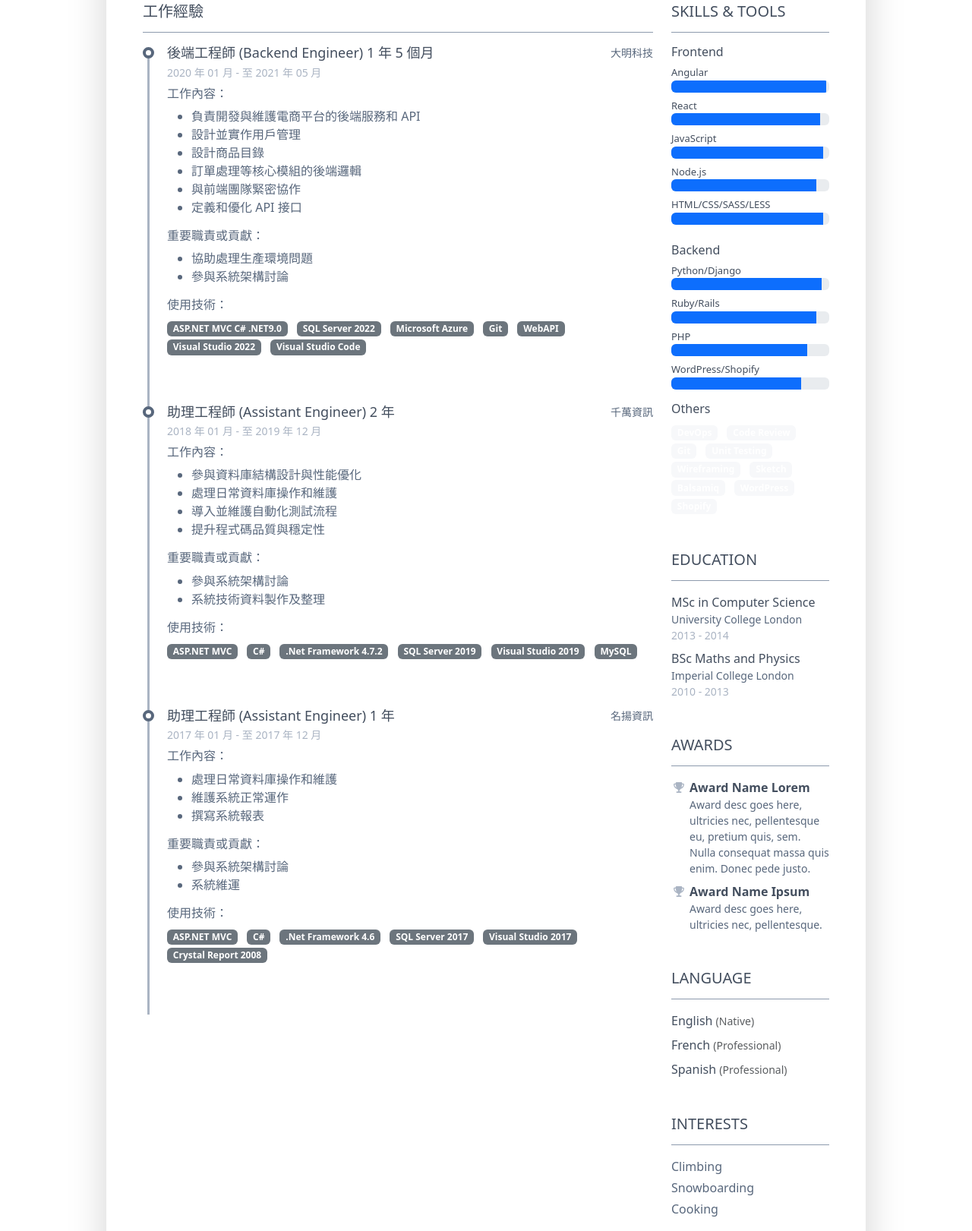
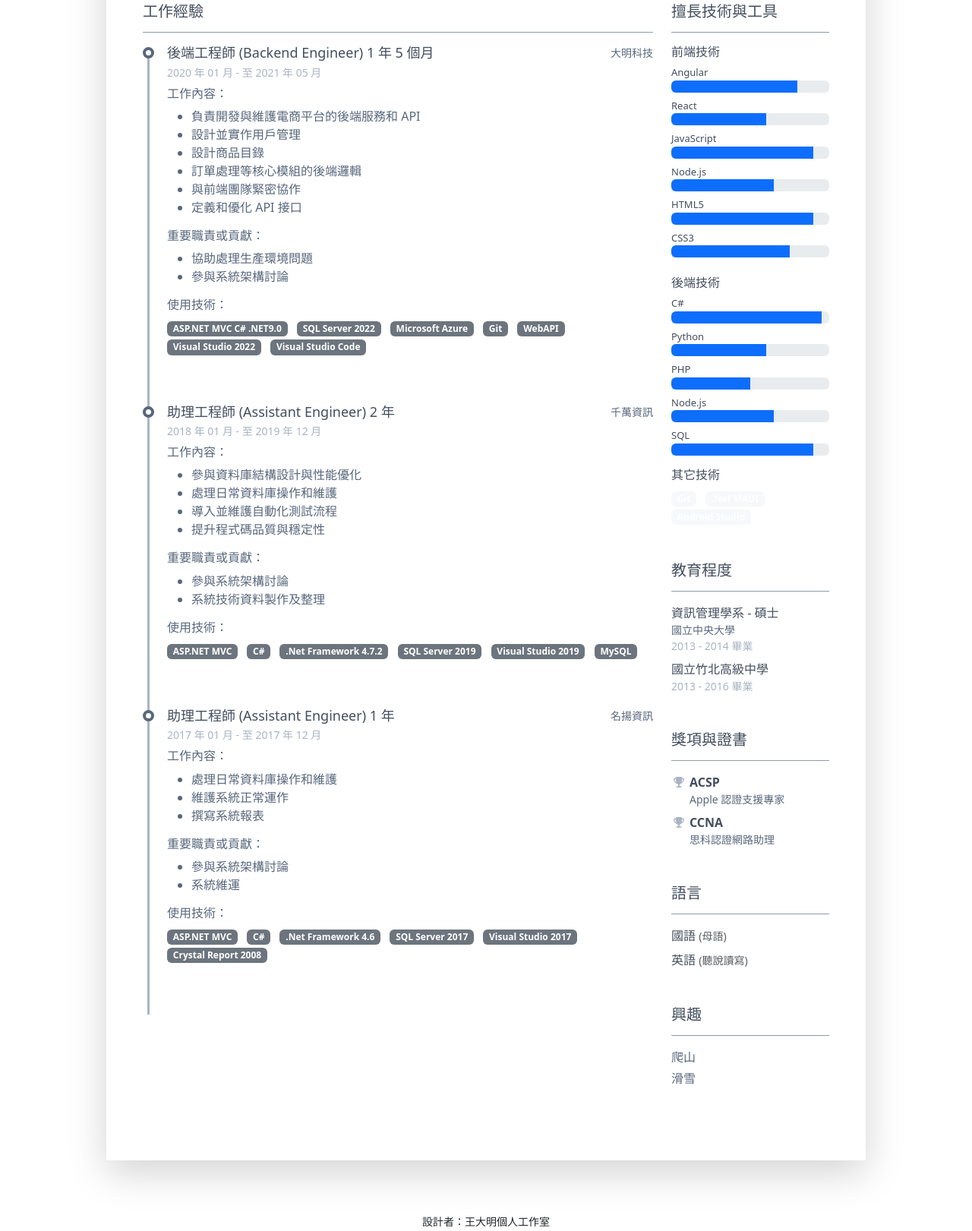
Before and after one commit to Applejam88/pillar-theme, a plain HTML site: page index.html in a window 1280 px wide. Shown: the part 727-2348 px from the top of the page at 76% size. Drawn offline with nearby package versions, Linux system fonts and the light colour scheme.

Commit message:
Content update 2

```diff
--- a/index.html
+++ b/index.html
@@ -248,142 +248,171 @@
 				    </div>
 				    <div class="col-lg-3">
 						<section class="resume-section skills-section mb-5">
-						    <h2 class="resume-section-title text-uppercase font-weight-bold pb-3 mb-3">Skills &amp; Tools</h2>
+							<h2 class="resume-section-title text-uppercase font-weight-bold pb-3 mb-3">擅長技術與工具</h2>
 							<div class="resume-section-content">
 								<div class="resume-skill-item">
-							        <h4 class="resume-skills-cat font-weight-bold">Frontend</h4>
+									<h4 class="resume-skills-cat font-weight-bold">前端技術</h4>
 									<ul class="list-unstyled mb-4">
 										<li class="mb-2">
 											<div class="resume-skill-name">Angular</div>
 											<div class="progress resume-progress">
-											    <div class="progress-bar theme-progress-bar-dark" role="progressbar" style="width: 98%" aria-valuenow="25" aria-valuemin="0" aria-valuemax="100"></div>
+												<div class="progress-bar theme-progress-bar-dark" role="progressbar"
+													style="width: 80%" aria-valuenow="25" aria-valuemin="0"
+													aria-valuemax="100"></div>
 											</div>
 										</li>
 										<li class="mb-2">
 											<div class="resume-skill-name">React</div>
 											<div class="progress resume-progress">
-											    <div class="progress-bar theme-progress-bar-dark" role="progressbar" style="width: 94%" aria-valuenow="25" aria-valuemin="0" aria-valuemax="100"></div>
+												<div class="progress-bar theme-progress-bar-dark" role="progressbar"
+													style="width: 60%" aria-valuenow="25" aria-valuemin="0"
+													aria-valuemax="100"></div>
 											</div>
 										</li>
 										<li class="mb-2">
 											<div class="resume-skill-name">JavaScript</div>
 											<div class="progress resume-progress">
-											    <div class="progress-bar theme-progress-bar-dark" role="progressbar" style="width: 96%" aria-valuenow="25" aria-valuemin="0" aria-valuemax="100"></div>
+												<div class="progress-bar theme-progress-bar-dark" role="progressbar"
+													style="width: 90%" aria-valuenow="25" aria-valuemin="0"
+													aria-valuemax="100"></div>
 											</div>
 										</li>
-
 										<li class="mb-2">
 											<div class="resume-skill-name">Node.js</div>
 											<div class="progress resume-progress">
-											    <div class="progress-bar theme-progress-bar-dark" role="progressbar" style="width: 92%" aria-valuenow="25" aria-valuemin="0" aria-valuemax="100"></div>
+												<div class="progress-bar theme-progress-bar-dark" role="progressbar"
+													style="width: 65%" aria-valuenow="25" aria-valuemin="0"
+													aria-valuemax="100"></div>
 											</div>
 										</li>
 										<li class="mb-2">
-								            <div class="resume-skill-name">HTML/CSS/SASS/LESS</div>
+											<div class="resume-skill-name">HTML5</div>
 											<div class="progress resume-progress">
-											    <div class="progress-bar theme-progress-bar-dark" role="progressbar" style="width: 96%" aria-valuenow="25" aria-valuemin="0" aria-valuemax="100"></div>
+												<div class="progress-bar theme-progress-bar-dark" role="progressbar"
+													style="width: 90%" aria-valuenow="25" aria-valuemin="0"
+													aria-valuemax="100"></div>
+											</div>
+										</li>
+										<li class="mb-2">
+											<div class="resume-skill-name">CSS3</div>
+											<div class="progress resume-progress">
+												<div class="progress-bar theme-progress-bar-dark" role="progressbar"
+													style="width: 75%" aria-valuenow="25" aria-valuemin="0"
+													aria-valuemax="100"></div>
 											</div>
 										</li>
 									</ul>
 								</div><!--//resume-skill-item-->
-
 								<div class="resume-skill-item">
-						            <h4 class="resume-skills-cat font-weight-bold">Backend</h4>
+									<h4 class="resume-skills-cat font-weight-bold">後端技術</h4>
 									<ul class="list-unstyled">
 										<li class="mb-2">
-								            <div class="resume-skill-name">Python/Django</div>
+											<div class="resume-skill-name">C#</div>
 											<div class="progress resume-progress">
-											    <div class="progress-bar theme-progress-bar-dark" role="progressbar" style="width: 95%" aria-valuenow="25" aria-valuemin="0" aria-valuemax="100"></div>
+												<div class="progress-bar theme-progress-bar-dark" role="progressbar"
+													style="width: 95%" aria-valuenow="25" aria-valuemin="0"
+													aria-valuemax="100"></div>
 											</div>
 										</li>
 										<li class="mb-2">
-								            <div class="resume-skill-name">Ruby/Rails</div>
+											<div class="resume-skill-name">Python</div>
 											<div class="progress resume-progress">
-											    <div class="progress-bar theme-progress-bar-dark" role="progressbar" style="width: 92%" aria-valuenow="25" aria-valuemin="0" aria-valuemax="100"></div>
+												<div class="progress-bar theme-progress-bar-dark" role="progressbar"
+													style="width: 60%" aria-valuenow="25" aria-valuemin="0"
+													aria-valuemax="100"></div>
 											</div>
 										</li>
 										<li class="mb-2">
 											<div class="resume-skill-name">PHP</div>
 											<div class="progress resume-progress">
-											    <div class="progress-bar theme-progress-bar-dark" role="progressbar" style="width: 86%" aria-valuenow="25" aria-valuemin="0" aria-valuemax="100"></div>
+												<div class="progress-bar theme-progress-bar-dark" role="progressbar"
+													style="width: 50%" aria-valuenow="25" aria-valuemin="0"
+													aria-valuemax="100"></div>
 											</div>
 										</li>
 										<li class="mb-2">
-								            <div class="resume-skill-name">WordPress/Shopify</div>
+											<div class="resume-skill-name">Node.js</div>
 											<div class="progress resume-progress">
-											    <div class="progress-bar theme-progress-bar-dark" role="progressbar" style="width: 82%" aria-valuenow="25" aria-valuemin="0" aria-valuemax="100"></div>
+												<div class="progress-bar theme-progress-bar-dark" role="progressbar"
+													style="width: 65%" aria-valuenow="25" aria-valuemin="0"
+													aria-valuemax="100"></div>
+											</div>
+										</li>
+										<li class="mb-2">
+											<div class="resume-skill-name">SQL</div>
+											<div class="progress resume-progress">
+												<div class="progress-bar theme-progress-bar-dark" role="progressbar"
+													style="width: 90%" aria-valuenow="25" aria-valuemin="0"
+													aria-valuemax="100"></div>
 											</div>
 										</li>
 									</ul>
 								</div><!--//resume-skill-item-->
-
 								<div class="resume-skill-item">
-						            <h4 class="resume-skills-cat font-weight-bold">Others</h4>
+									<h4 class="resume-skills-cat font-weight-bold">其它技術</h4>
 									<ul class="list-inline">
-							            <li class="list-inline-item"><span class="badge badge-light">DevOps</span></li>
-							            <li class="list-inline-item"><span class="badge badge-light">Code Review</span></li>
 										<li class="list-inline-item"><span class="badge badge-light">Git</span></li>
-							            <li class="list-inline-item"><span class="badge badge-light">Unit Testing</span></li>
-							            <li class="list-inline-item"><span class="badge badge-light">Wireframing</span></li>
-							            <li class="list-inline-item"><span class="badge badge-light">Sketch</span></li>
-							            <li class="list-inline-item"><span class="badge badge-light">Balsamiq</span></li>
-							            <li class="list-inline-item"><span class="badge badge-light">WordPress</span></li>
-							            <li class="list-inline-item"><span class="badge badge-light">Shopify</span></li>
+										<li class="list-inline-item"><span class="badge badge-light">.Net MAUI</span></li>
+										<li class="list-inline-item"><span class="badge badge-light">Android Studio</span></li>
 									</ul>
 								</div><!--//resume-skill-item-->
 							</div><!--resume-section-content-->
 						</section><!--//skills-section-->
 						<section class="resume-section education-section mb-5">
-						    <h2 class="resume-section-title text-uppercase font-weight-bold pb-3 mb-3">Education</h2>
+							<h2 class="resume-section-title text-uppercase font-weight-bold pb-3 mb-3">教育程度</h2>
 							<div class="resume-section-content">
 								<ul class="list-unstyled">
 									<li class="mb-2">
-								        <div class="resume-degree font-weight-bold">MSc in Computer Science</div>
-								        <div class="resume-degree-org">University College London</div>
-								        <div class="resume-degree-time">2013 - 2014</div>
+										<div class="resume-degree font-weight-bold">資訊管理學系 - 碩士</div>
+										<div class="resume-degree-org">國立中央大學</div>
+										<div class="resume-degree-time">2013 - 2014 畢業</div>
 									</li>
 									<li>
-								        <div class="resume-degree font-weight-bold">BSc Maths and Physics</div>
-								        <div class="resume-degree-org">Imperial College London</div>
-								        <div class="resume-degree-time">2010 - 2013</div>
+										<div class="resume-degree font-weight-bold">國立竹北高級中學</div>
+										<div class="resume-degree-time">2013 - 2016 畢業</div>
 									</li>
 								</ul>
 							</div>
 						</section><!--//education-section-->
+
 						<section class="resume-section reference-section mb-5">
-						    <h2 class="resume-section-title text-uppercase font-weight-bold pb-3 mb-3">Awards</h2>
+							<h2 class="resume-section-title text-uppercase font-weight-bold pb-3 mb-3">獎項與證書</h2>
 							<div class="resume-section-content">
 								<ul class="list-unstyled resume-awards-list">
 									<li class="mb-2 ps-4 position-relative">
-								        <i class="resume-award-icon fas fa-trophy position-absolute" data-fa-transform="shrink-2"></i>
-								        <div class="resume-award-name">Award Name Lorem</div>
-								        <div class="resume-award-desc">Award desc goes here, ultricies nec, pellentesque eu, pretium quis, sem. Nulla consequat massa quis enim. Donec pede justo.</div>
+										<i class="resume-award-icon fas fa-trophy position-absolute"
+											data-fa-transform="shrink-2"></i>
+										<div class="resume-award-name">ACSP</div>
+										<div class="resume-award-desc">Apple 認證支援專家</div>
 									</li>
 									<li class="mb-0 ps-4 position-relative">
-								        <i class="resume-award-icon fas fa-trophy position-absolute" data-fa-transform="shrink-2"></i>
-								        <div class="resume-award-name">Award Name Ipsum</div>
-								        <div class="resume-award-desc">Award desc goes here, ultricies nec, pellentesque.</div>
+										<i class="resume-award-icon fas fa-trophy position-absolute"
+											data-fa-transform="shrink-2"></i>
+										<div class="resume-award-name">CCNA</div>
+										<div class="resume-award-desc">思科認證網路助理</div>
 									</li>
 								</ul>
 							</div>
-					    </section><!--//interests-section-->
+						</section><!--//awards-section-->
 						<section class="resume-section language-section mb-5">
-						    <h2 class="resume-section-title text-uppercase font-weight-bold pb-3 mb-3">Language</h2>
+							<h2 class="resume-section-title text-uppercase font-weight-bold pb-3 mb-3">語言</h2>
 							<div class="resume-section-content">
 								<ul class="list-unstyled resume-lang-list">
-								    <li class="mb-2"><span class="resume-lang-name font-weight-bold">English</span> <small class="text-muted font-weight-normal">(Native)</small></li>
-								    <li class="mb-2 align-middle"><span class="resume-lang-name font-weight-bold">French</span> <small class="text-muted font-weight-normal">(Professional)</small></li>
-								    <li><span class="resume-lang-name font-weight-bold">Spanish</span> <small class="text-muted font-weight-normal">(Professional)</small></li>
+									<li class="mb-2"><span class="resume-lang-name font-weight-bold">國語</span>
+										<small class="text-muted font-weight-normal">(母語)</small>
+									</li>
+									<li class="mb-2 align-middle"><span
+											class="resume-lang-name font-weight-bold">英語</span> <small
+											class="text-muted font-weight-normal">(聽說讀寫)</small></li>
 								</ul>
 							</div>
 						</section><!--//language-section-->
 						<section class="resume-section interests-section mb-5">
-						    <h2 class="resume-section-title text-uppercase font-weight-bold pb-3 mb-3">Interests</h2>
+							<h2 class="resume-section-title text-uppercase font-weight-bold pb-3 mb-3">興趣</h2>
 							<div class="resume-section-content">
 								<ul class="list-unstyled">
-								    <li class="mb-1">Climbing</li>
-								    <li class="mb-1">Snowboarding</li>
-								    <li class="mb-1">Cooking</li>
+									<li class="mb-1">爬山</li>
+									<li class="mb-1">滑雪</li>
 								</ul>
 							</div>
 						</section><!--//interests-section-->
@@ -399,7 +428,7 @@
 
 	<footer class="footer text-center pt-2 pb-5">
 		<!--/* This template is free as long as you keep the footer attribution link. If you'd like to use the template without the attribution link, you can buy the commercial license via our website: themes.3rdwavemedia.com Thank you for your support. :) */-->
-        <small class="copyright">Designed with <span class="sr-only">love</span><i class="fas fa-heart"></i> by <a href="http://themes.3rdwavemedia.com" target="_blank">Xiaoying Riley</a> for developers</small>
+		<small class="copyright">設計者：王大明個人工作室</small>
 	</footer>
 
 
```
Lines whose indentation alone changed are shown as unchanged.
